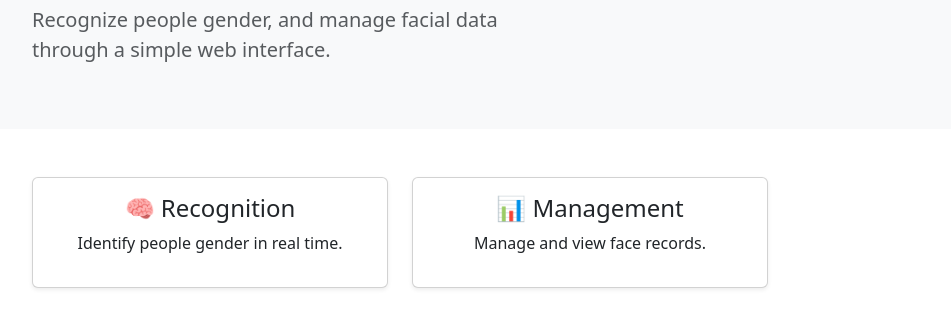
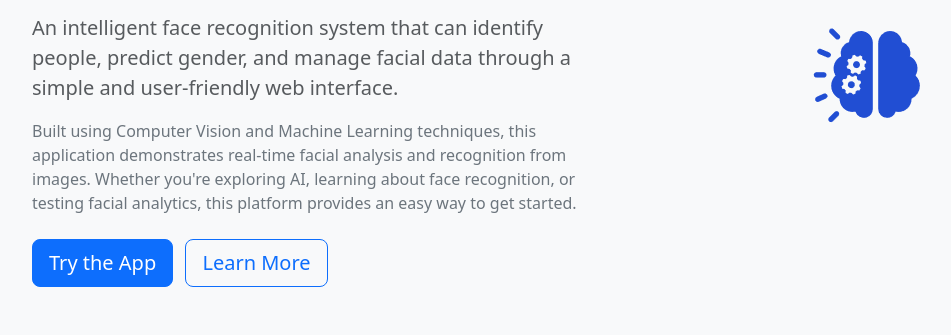
Before and after one commit to HerbertNtim/flask_face_recognition, a Flask app: page / in a window 1280 px wide. Shown: the part 261-596 px from the top of the page, without its empty margins (50-1001 px from the left). Run offline with Flask 3, Linux system fonts and the light colour scheme.

Commit message:
updated home page ui

```diff
--- a/templates/index.html
+++ b/templates/index.html
@@ -1,47 +1,56 @@
-{% extends "base.html" %} {% block title %} Home | Face Recognition App {%
-endblock %} {% block bodyblock %}
+{% extends "base.html" %}
+
+{% block title %}
+Home | Face Recognition App
+{% endblock %}
+
+{% block bodyblock %}
+
 <section class="py-5 bg-light">
   <div class="container">
     <div class="row align-items-center">
+
       <div class="col-lg-6">
-        <h1 class="display-4 fw-bold">Face Recognition Web Application</h1>
+        <h1 class="display-4 fw-bold mb-3">
+          Face Recognition Web Application
+        </h1>
 
         <p class="lead text-muted">
-          Recognize people gender, and manage facial data through a
-          simple web interface.
+          An intelligent face recognition system that can identify people,
+          predict gender, and manage facial data through a simple and
+          user-friendly web interface.
         </p>
+
+        <p class="text-secondary">
+          Built using Computer Vision and Machine Learning techniques,
+          this application demonstrates real-time facial analysis and
+          recognition from images. Whether you're exploring AI,
+          learning about face recognition, or testing facial analytics,
+          this platform provides an easy way to get started.
+        </p>
+
+        <div class="mt-4">
+          <a href="/app" class="btn btn-primary btn-lg">
+            Try the App
+          </a>
+
+          <a href="/about" class="btn btn-outline-primary btn-lg ms-2">
+            Learn More
+          </a>
+        </div>
       </div>
 
       <div class="col-lg-6 text-center">
         <img
-          src=""
+          src="{{ url_for('static', filename='images/icon.png') }}"
           class="img-fluid"
           alt="Face Recognition"
+          style="max-height: 400px;"
         />
       </div>
+
     </div>
   </div>
 </section>
 
-<section class="container py-5">
-  <div class="row g-4">
-    <div class="col-md-4">
-      <div class="card shadow-sm h-100">
-        <div class="card-body text-center">
-          <h4>🧠 Recognition</h4>
-          <p>Identify people gender in real time.</p>
-        </div>
-      </div>
-    </div>
-
-    <div class="col-md-4">
-      <div class="card shadow-sm h-100">
-        <div class="card-body text-center">
-          <h4>📊 Management</h4>
-          <p>Manage and view face records.</p>
-        </div>
-      </div>
-    </div>
-  </div>
-</section>
 {% endblock %}
```
